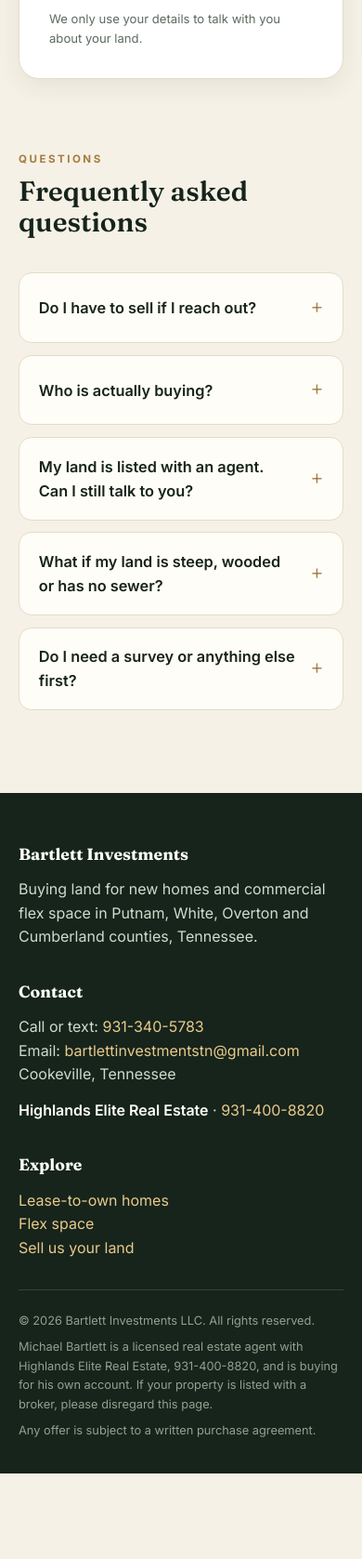
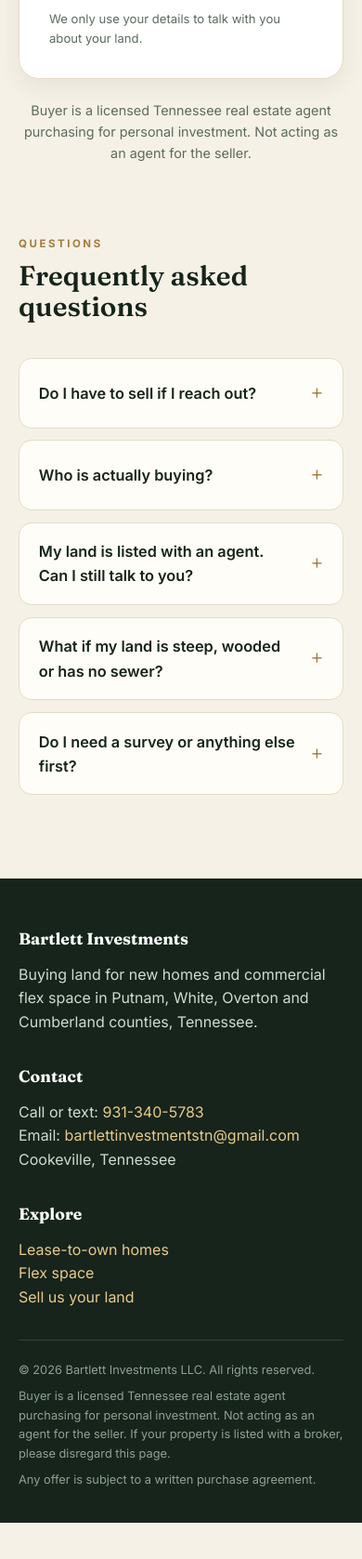
Before and after one commit to bartlettinvest-png/bartlett-investments, a plain HTML site: page land.html in a window 390 px wide. Shown: the part 6171-7848 px from the top of the page at 93% size. Drawn offline with Linux system fonts and the light colour scheme.

Commit message:
Land page: licensee disclosure line, drop firm name and phone
Co-Authored-By: Claude Opus 5.5 <noreply@anthropic.com>

```diff
--- a/land.html
+++ b/land.html
@@ -11,14 +11,14 @@
 <meta property="og:url" content="https://bartlettinvest-png.github.io/bartlett-investments/land.html">
 <meta property="og:title" content="We buy land in the Upper Cumberland">
 <meta property="og:description" content="Lots and acreage in Putnam, White, Overton and Cumberland counties. Fair cash offer from a local builder. No listing, no repairs. Call or text 931-340-5783.">
-<meta property="og:image" content="https://bartlettinvest-png.github.io/bartlett-investments/assets/land-share.jpg">
+<meta property="og:image" content="https://bartlettinvest-png.github.io/bartlett-investments/assets/land-share-v2.jpg">
 <meta property="og:image:width" content="1200">
 <meta property="og:image:height" content="630">
 <meta property="og:image:alt" content="We buy land. Lots and acreage in Putnam, White, Overton and Cumberland counties. Call or text 931-340-5783.">
 <meta name="twitter:card" content="summary_large_image">
 <meta name="twitter:title" content="We buy land in the Upper Cumberland">
 <meta name="twitter:description" content="Fair cash offer from a local builder. No listing, no repairs. Call or text 931-340-5783.">
-<meta name="twitter:image" content="https://bartlettinvest-png.github.io/bartlett-investments/assets/land-share.jpg">
+<meta name="twitter:image" content="https://bartlettinvest-png.github.io/bartlett-investments/assets/land-share-v2.jpg">
 <meta name="theme-color" content="#1e3a29">
 <link rel="preconnect" href="https://fonts.googleapis.com">
 <link rel="preconnect" href="https://fonts.gstatic.com" crossorigin>
@@ -134,6 +134,7 @@ textarea{min-height:92px;resize:vertical}
 .formbtns{display:flex;gap:.7rem;flex-wrap:wrap;margin-top:1.2rem}
 .formbtns .btn{flex:1 1 180px}
 .small{font-size:.82rem;color:var(--muted);margin-top:.8rem}
+.disclose{margin-top:1.4rem;font-size:.9rem;color:var(--muted);text-align:center;max-width:62ch;margin-left:auto;margin-right:auto}
 .err{color:#9b2c1f;font-size:.88rem;margin-top:.6rem;display:none}
 /* FAQ */
 .faq{max-width:820px}
@@ -150,7 +151,6 @@ footer .cols{display:grid;grid-template-columns:1.3fr 1fr 1fr;gap:2rem;margin-bo
 footer h4{color:#fff;font-family:'Fraunces',serif;margin-bottom:.7rem;font-size:1.1rem}
 footer a{color:#e8c98c;text-decoration:none}
 footer a:hover{text-decoration:underline}
-.firm{color:#fff;font-weight:600}
 .legal{border-top:1px solid rgba(255,255,255,.14);padding-top:1.4rem;font-size:.8rem;color:#8fa292;display:flex;flex-wrap:wrap;gap:.5rem 2rem;justify-content:space-between}
 /* MOBILE CTA */
 .mobile-cta{position:fixed;left:12px;right:12px;bottom:12px;z-index:55;display:none;gap:.6rem}
@@ -324,6 +324,7 @@ footer a:hover{text-decoration:underline}
         <p class="small">We only use your details to talk with you about your land.</p>
       </form>
     </div>
+    <p class="disclose reveal">Buyer is a licensed Tennessee real estate agent purchasing for personal investment. Not acting as an agent for the seller.</p>
   </div>
 </section>
 
@@ -340,7 +341,7 @@ footer a:hover{text-decoration:underline}
       </details>
       <details>
         <summary>Who is actually buying?</summary>
-        <div class="a">Michael Bartlett, through Bartlett Investments LLC, buying for his own account to build on. Michael is a licensed Tennessee real estate agent with Highlands Elite Real Estate. When he buys your land he is the buyer, not your agent, and he'll put that in writing.</div>
+        <div class="a">Michael Bartlett, through Bartlett Investments LLC, buying for his own account to build on. Michael is a licensed Tennessee real estate agent buying for his own investment. When he buys your land he is the buyer, not your agent, and he'll put that in writing.</div>
       </details>
       <details>
         <summary>My land is listed with an agent. Can I still talk to you?</summary>
@@ -370,7 +371,6 @@ footer a:hover{text-decoration:underline}
         <p>Call or text: <a href="tel:+19313405783">931-340-5783</a><br>
         Email: <a href="mailto:bartlettinvestmentstn@gmail.com">bartlettinvestmentstn@gmail.com</a><br>
         Cookeville, Tennessee</p>
-        <p style="margin-top:.8rem"><span class="firm">Highlands Elite Real Estate</span> · <a href="tel:+19314008820">931-400-8820</a></p>
       </div>
       <div>
         <h4>Explore</h4>
@@ -381,7 +381,7 @@ footer a:hover{text-decoration:underline}
     </div>
     <div class="legal">
       <span>© 2026 Bartlett Investments LLC. All rights reserved.</span>
-      <span>Michael Bartlett is a licensed real estate agent with Highlands Elite Real Estate, 931-400-8820, and is buying for his own account. If your property is listed with a broker, please disregard this page.</span>
+      <span>Buyer is a licensed Tennessee real estate agent purchasing for personal investment. Not acting as an agent for the seller. If your property is listed with a broker, please disregard this page.</span>
       <span>Any offer is subject to a written purchase agreement.</span>
     </div>
   </div>
```
Also changed, not shown: assets/land-share-v2.jpg (added), assets/land-share.jpg (deleted).
